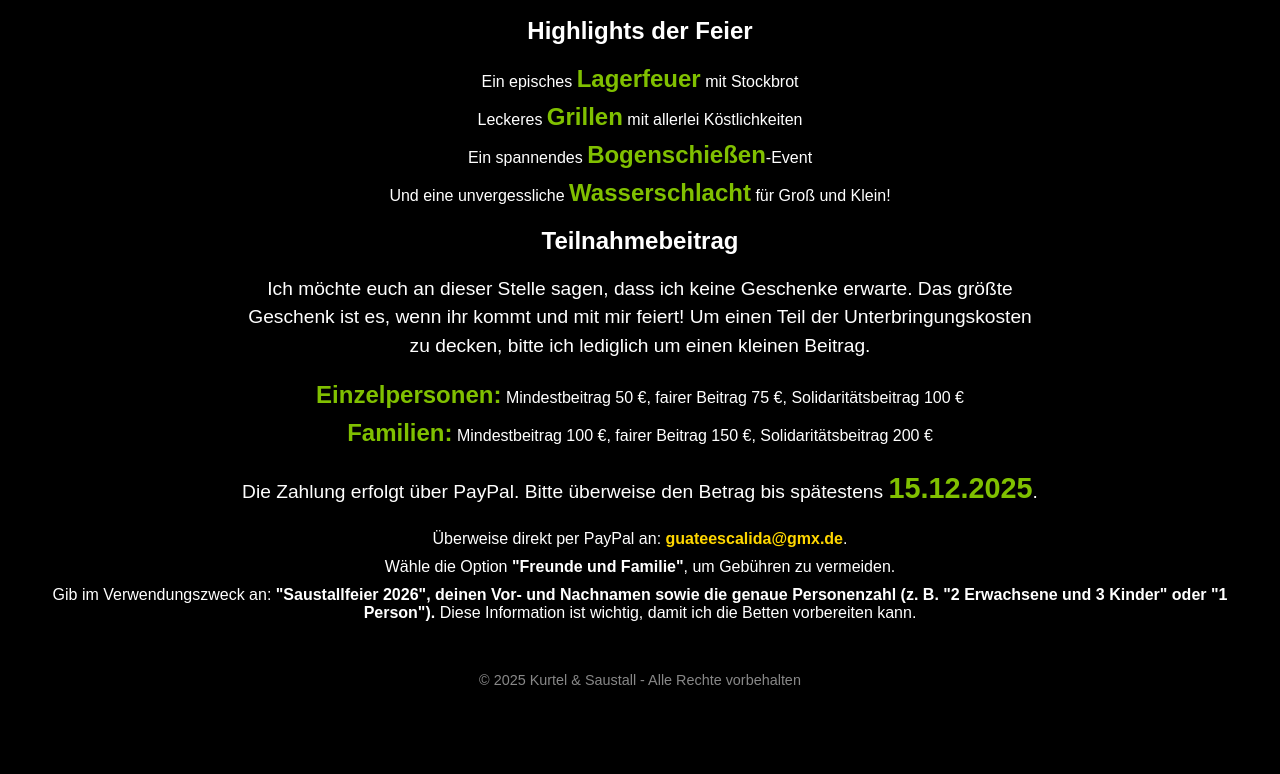
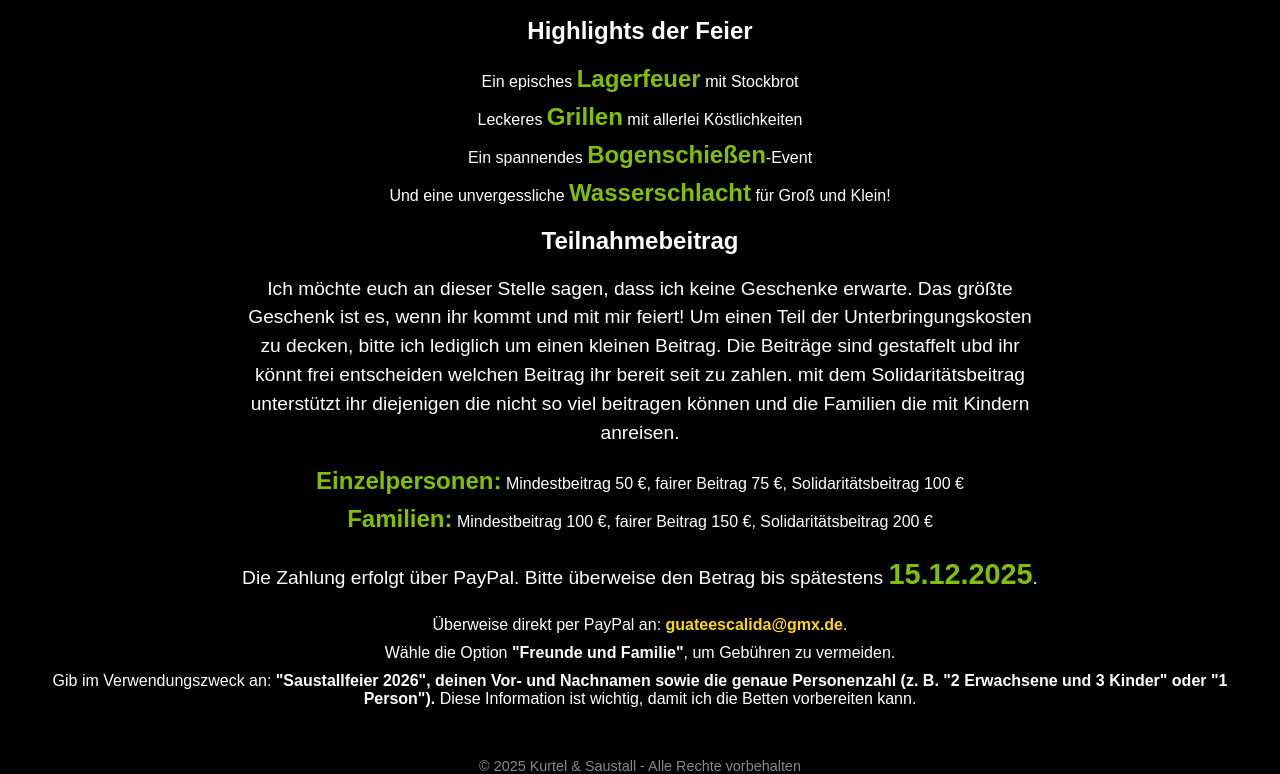
Before and after one commit to Trapperkurt/Kurtel-Saustall-2026, a plain HTML site: page index.html in a window 1280 px wide. Shown: the part 647-1421 px from the top of the page. Before the commit the page ends 1335 px from the top, so only its background shows below. Drawn offline with Linux system fonts and the light colour scheme.

Commit message:
Aktualisieren von index.html

```diff
--- a/index.html
+++ b/index.html
@@ -107,7 +107,7 @@
         <h2>Teilnahmebeitrag</h2>
         <p>
             Ich möchte euch an dieser Stelle sagen, dass ich keine Geschenke erwarte. Das größte Geschenk ist es, wenn ihr kommt und mit mir feiert!
-            Um einen Teil der Unterbringungskosten zu decken, bitte ich lediglich um einen kleinen Beitrag.
+            Um einen Teil der Unterbringungskosten zu decken, bitte ich lediglich um einen kleinen Beitrag. Die Beiträge sind gestaffelt ubd ihr könnt frei entscheiden welchen Beitrag ihr bereit seit zu zahlen. mit dem Solidaritätsbeitrag unterstützt ihr diejenigen die nicht so viel beitragen können und die Familien die mit Kindern anreisen.
         </p>
         <ul>
             <li><span class="song">Einzelpersonen:</span> Mindestbeitrag 50 €, fairer Beitrag 75 €, Solidaritätsbeitrag 100 €</li>
```
